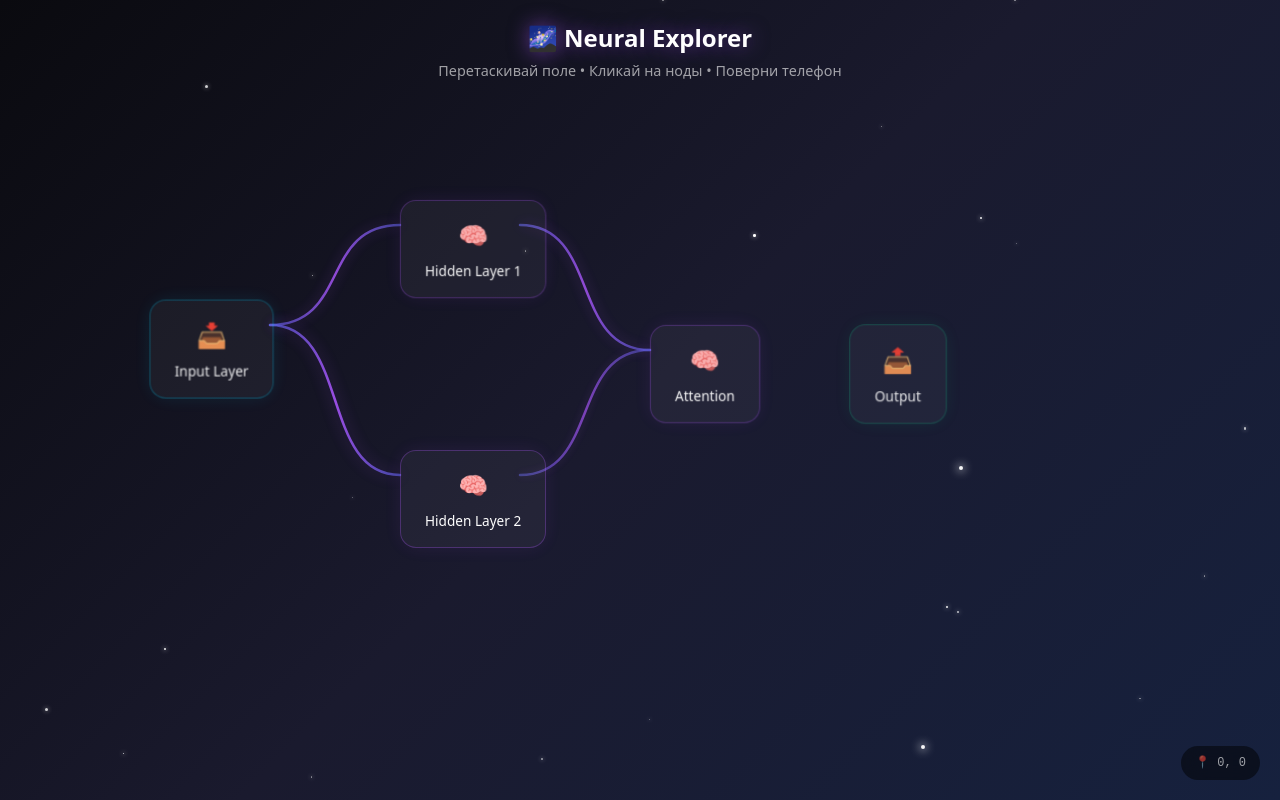
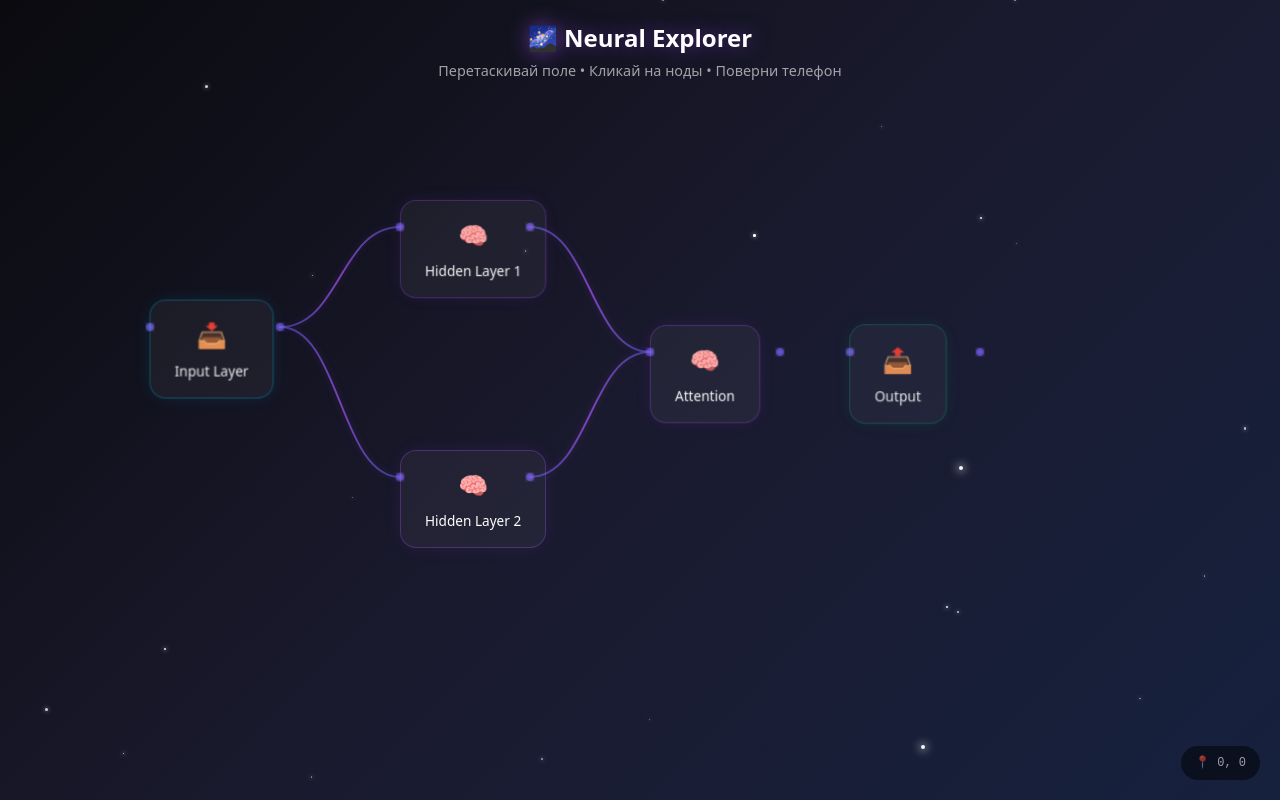
Before and after one commit to 7468096-ux/ai-mindmap, a Next.js app: page /playground in a window 1280 px wide. Built offline with nearby package versions, Linux system fonts and the light colour scheme.

Commit message:
fix: precise connection points with visual dots

```diff
--- a/src/app/playground/page.tsx
+++ b/src/app/playground/page.tsx
@@ -2,6 +2,10 @@
 
 import { useState, useEffect, useRef, useCallback } from 'react';
 import './space.css';
+
+// Размеры ноды (должны совпадать с CSS)
+const NODE_WIDTH = 130;  // примерная ширина ноды
+const NODE_HEIGHT = 54;  // примерная высота ноды
 
 // Тестовые ноды (теперь в пикселях для точного позиционирования)
 const testNodes = [
@@ -295,21 +299,50 @@ export default function Playground() {
                 <feMergeNode in="SourceGraphic"/>
               </feMerge>
             </filter>
+            {/* Градиент для точек соединения */}
+            <radialGradient id="dotGradient">
+              <stop offset="0%" stopColor="#a855f7" stopOpacity="1" />
+              <stop offset="100%" stopColor="#6366f1" stopOpacity="0.6" />
+            </radialGradient>
           </defs>
+
+          {/* Точки соединения на нодах */}
+          {testNodes.map((node) => (
+            <g key={`dots-${node.id}`}>
+              {/* Правая точка (выход) */}
+              <circle
+                cx={node.x + NODE_WIDTH}
+                cy={node.y + NODE_HEIGHT / 2}
+                r="4"
+                fill="url(#dotGradient)"
+                filter="url(#glow)"
+                className="connection-dot"
+              />
+              {/* Левая точка (вход) */}
+              <circle
+                cx={node.x}
+                cy={node.y + NODE_HEIGHT / 2}
+                r="4"
+                fill="url(#dotGradient)"
+                filter="url(#glow)"
+                className="connection-dot"
+              />
+            </g>
+          ))}
           {connections.map((conn, i) => {
             const from = getNodeById(conn.from);
             const to = getNodeById(conn.to);
             if (!from || !to) return null;
 
             // Точки выхода/входа (центр правой/левой стороны ноды)
-            const startX = from.x + 120; // правый край ноды
-            const startY = from.y + 25;  // середина по высоте
-            const endX = to.x;           // левый край ноды
-            const endY = to.y + 25;
+            const startX = from.x + NODE_WIDTH;      // правый край ноды
+            const startY = from.y + NODE_HEIGHT / 2; // середина по высоте
+            const endX = to.x;                        // левый край ноды
+            const endY = to.y + NODE_HEIGHT / 2;     // середина по высоте
 
             // Расстояние для контрольных точек (чем дальше ноды - тем плавнее изгиб)
             const dx = Math.abs(endX - startX);
-            const tension = Math.max(dx * 0.5, 80); // минимум 80px для плавности
+            const tension = Math.max(dx * 0.4, 60); // 40% расстояния, минимум 60px
 
             // Cubic Bezier: горизонтальный выход, плавный вход
             const c1x = startX + tension;
@@ -322,7 +355,7 @@ export default function Playground() {
                 key={i}
                 d={`M ${startX} ${startY} C ${c1x} ${c1y}, ${c2x} ${c2y}, ${endX} ${endY}`}
                 stroke="url(#lineGradient)"
-                strokeWidth="2.5"
+                strokeWidth="2"
                 fill="none"
                 filter="url(#glow)"
                 className="connection-line"
--- a/src/app/playground/space.css
+++ b/src/app/playground/space.css
@@ -344,3 +344,14 @@
 .connection-line:nth-child(3) { animation-delay: 1s; }
 .connection-line:nth-child(4) { animation-delay: 1.5s; }
 .connection-line:nth-child(5) { animation-delay: 2s; }
+
+/* === CONNECTION DOTS === */
+.connection-dot {
+  opacity: 0.8;
+  transition: r 0.2s ease, opacity 0.2s ease;
+}
+
+.connection-dot:hover {
+  r: 6;
+  opacity: 1;
+}
```
